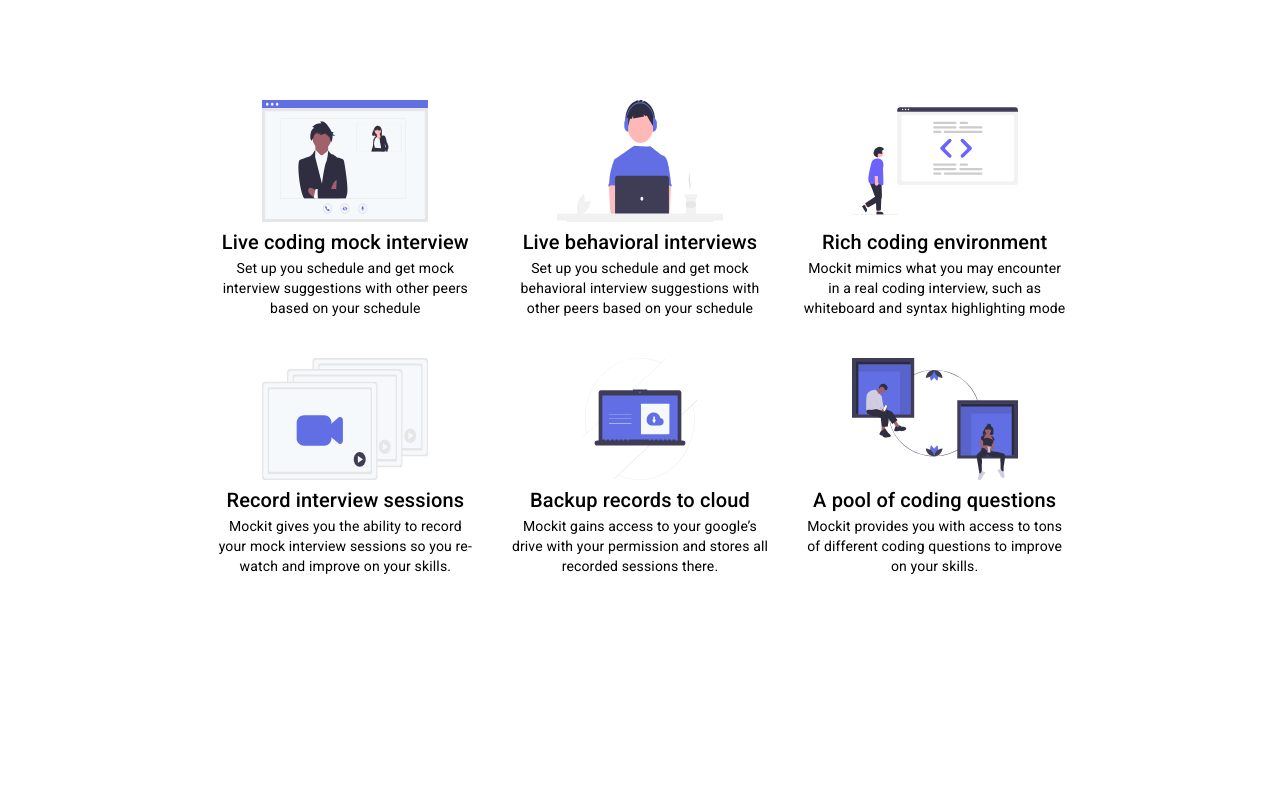
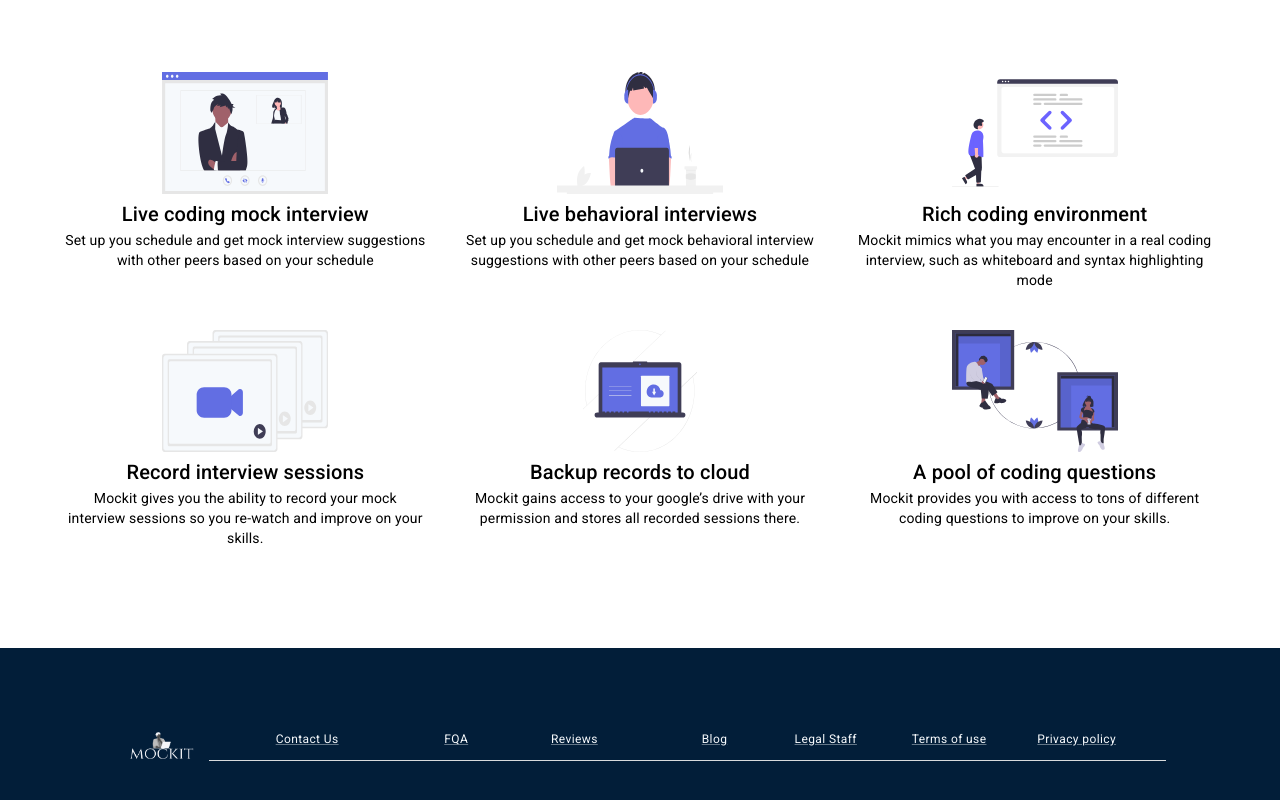
Before and after one commit to martin-alem/mockit-frontend, a React (Create React App) app: page / in a window 1280 px wide. Shown: the part 800-1600 px from the top of the page. Before the commit the page ends 1376 px from the top, so only its background shows below. Built offline with nearby package versions, Linux system fonts and the light colour scheme.

Commit message:
added footer and completed the home page design

```diff
--- a/src/components/app/App.js
+++ b/src/components/app/App.js
@@ -6,9 +6,7 @@ import Home from "./../../pages/home/Home";
 function App() {
   return (
     <ThemeProvider theme={mainTheme}>
-      <div className="App" data-testid="app">
         <Home />
-      </div>
     </ThemeProvider>
   );
 }
--- a/src/components/features/Features.js
+++ b/src/components/features/Features.js
@@ -48,7 +48,7 @@ function Features() {
               <Typography variant="h6" component="h6">
                 Rich coding environment
               </Typography>
-              <Typography variant="body2" component="body2">
+              <Typography variant="body2" component="p">
                 Mockit mimics what you may encounter in a real coding interview, such as whiteboard and syntax highlighting mode
               </Typography>
             </Box>
--- /dev/null
+++ b/src/components/footer/Footer.js
@@ -0,0 +1,73 @@
+import React from "react";
+import Container from "@mui/material/Container";
+import Box from "@mui/material/Box";
+import Grid from "@mui/material/Grid";
+import Link from "@mui/material/Link";
+import Divider from "@mui/material/Divider";
+import Logo from "./../logo/Logo";
+
+function Footer() {
+  return (
+    <Container maxWidth="lg">
+      <Box
+        sx={{
+          width: "100%",
+          display: "flex",
+          justifyContent: "space-around",
+          alignItems: "center",
+          color: "primary.ContrastText",
+          padding: "50px",
+        }}
+      >
+        <Logo />
+        <Box
+          sx={{
+            width: "100%",
+            textAlign: "right",
+          }}
+        >
+          <Grid container sx={{ justifyContent: "space-evenly", alignItems: "center" }}>
+            <Grid item xs={12} sm={12} md={1} lg={1} xl={1}>
+              <Link variant="caption" component="button" color="primary.contrastText">
+                Contact Us
+              </Link>
+            </Grid>
+            <Grid item xs={12} sm={12} md={1} lg={1} xl={1}>
+              <Link variant="caption" component="button" color="primary.contrastText">
+                FQA
+              </Link>
+            </Grid>
+            <Grid item xs={12} sm={12} md={1} lg={1} xl={1}>
+              <Link variant="caption" component="button" color="primary.contrastText">
+                Reviews
+              </Link>
+            </Grid>
+            <Grid item xs={12} sm={12} md={1} lg={1} xl={1}>
+              <Link variant="caption" component="button" color="primary.contrastText">
+                Blog
+              </Link>
+            </Grid>
+            <Grid item xs={12} sm={12} md={1} lg={1} xl={1}>
+              <Link variant="caption" component="button" color="primary.contrastText">
+                Legal Staff
+              </Link>
+            </Grid>
+            <Grid item xs={12} sm={12} md={1} lg={1} xl={1}>
+              <Link variant="caption" component="button" color="primary.contrastText">
+                Terms of use
+              </Link>
+            </Grid>
+            <Grid item xs={12} sm={1} md={1} lg={1} xl={1}>
+              <Link variant="caption" component="button" color="primary.contrastText">
+                Privacy policy
+              </Link>
+            </Grid>
+          </Grid>
+          <Divider sx={{ backgroundColor: "primary.contrastText", mt: "10px" }} />
+        </Box>
+      </Box>
+    </Container>
+  );
+}
+
+export default Footer;
--- a/src/components/theme/mainTheme.js
+++ b/src/components/theme/mainTheme.js
@@ -7,7 +7,7 @@ const theme = createTheme({
       contrastText: "#F6F9FC",
     },
     secondary: {
-      main: "#edf2ff",
+      main: "#626EE3",
       contrastText: "#F6F9FC",
     },
   },
--- a/src/pages/home/Home.js
+++ b/src/pages/home/Home.js
@@ -2,16 +2,21 @@ import React from "react";
 import Header from "./../../components/header/Header";
 import Intro from "./../../components/intro/Intro";
 import Container from "@mui/material/Container";
+import Box from "@mui/material/Box";
 import Features from "./../../components/features/Features";
+import Footer from "./../../components/footer/Footer";
 
 function Home() {
   return (
     <>
       <Header />
-      <Container maxWidth="md" sx={{ mt: "50px" }}>
+      <Container maxWidth="lg" sx={{ mt: "50px" }}>
         <Intro />
         <Features />
       </Container>
+      <Box sx={{ width: "100%", backgroundColor: "primary.main", mt: "100px" }}>
+        <Footer />
+      </Box>
     </>
   );
 }
```
Also changed, not shown: 1 other file (tests, documents, lock files or other folders).
